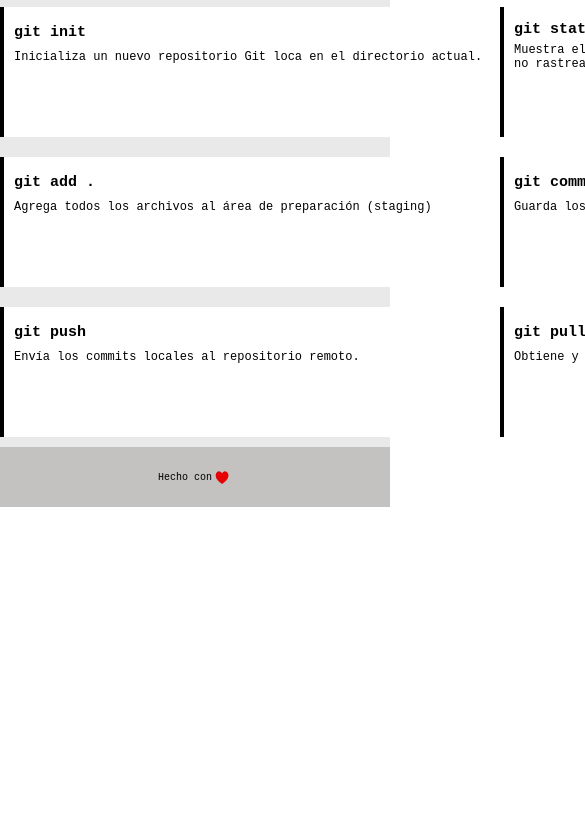
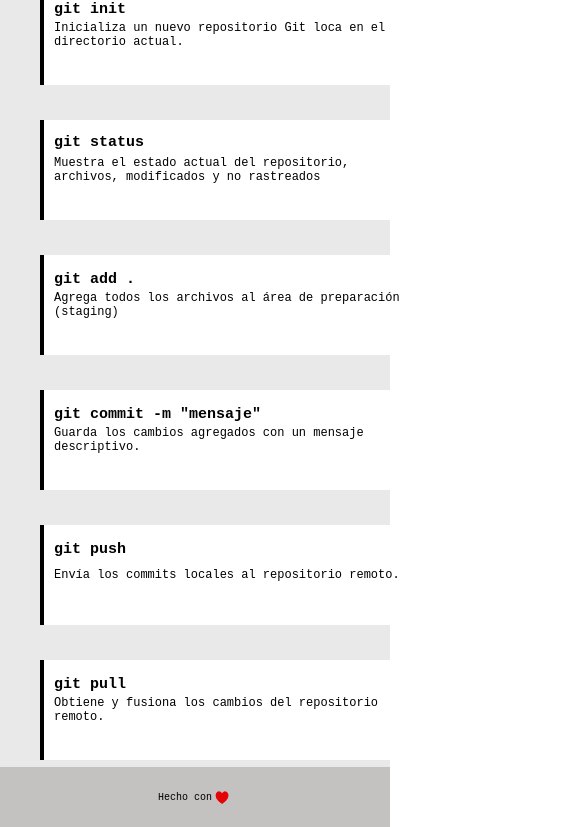
Before and after one commit to Thomas110902/Examen2Lab, a plain HTML site: page index.html in a window 390 px wide. Shown: the part 103-930 px from the top of the page, 585 px wide, since content can reach past the window. Before the commit the page ends 844 px from the top, so only its background shows below. Drawn offline with Linux system fonts and the light colour scheme; files whose address does not match are found by name.

Commit message:
responsive terminado

```diff
--- a/css/header.css
+++ b/css/header.css
@@ -16,3 +16,23 @@
     color: #ffff;
     background-color: black;
 }
+@media (max-width: 480px){
+.header{
+    width: 100%;
+    height: 80px;
+
+}
+.header{
+    display: flex;
+    justify-content: center;
+
+    padding-top: 25px;
+
+    font-size: 20px;
+    font-family: monospace;
+    font-weight: 600;
+
+    color: #ffff;
+    background-color: black;
+}
+}
--- a/css/seccion.css
+++ b/css/seccion.css
@@ -191,3 +191,199 @@
     font-size: 12px;
     font-weight: 400;
 }
+@media (max-width: 480px){
+.seccion{
+    width:100% ;
+    height: 790px;
+
+}
+.seccion{
+
+    display: grid;
+    grid-template-columns: 450px  ;
+    grid-template-rows: 1fr 1fr 1fr 1fr 1fr 1fr ;
+
+    gap: 2rem;
+    background-color: rgb(233, 233, 233);
+}
+.caja_1{
+    margin:auto;
+    border-left: 4px solid black;
+
+    width: 370px;
+    height: 100px;
+    background-color: #fff;
+
+}
+.text_1{
+
+    padding-left: 10px;
+    padding-top: 25px;
+    height: 25px;
+    display: flex;
+    align-items: center;
+
+    font-size: 15px;
+    font-weight: 600;
+}
+.text_2{
+
+    padding-left: 10px;
+    height: 50px;
+    display: flex;
+    align-items: center;
+
+    font-size: 12px;
+    font-weight: 400;
+}
+.caja_2{
+    margin:auto;
+    border-left: 4px solid black;
+
+    width: 370px;
+    height: 100px;
+    background-color: #fff;
+
+}
+.text_3{
+
+    padding-left: 10px;
+    padding-top: 20px;
+    height: 25px;
+    display: flex;
+    align-items: center;
+
+    font-size: 15px;
+    font-weight: 600;
+}
+.text_4{
+
+    padding-left: 10px;
+    height: 50px;
+    display: flex;
+    align-items: center;
+
+    font-size: 12px;
+    font-weight: 400;
+}
+.caja_3{
+    margin:auto;
+    border-left: 4px solid black;
+
+    width: 370px;
+    height: 100px;
+    background-color: #fff;
+
+}
+.text_5{
+
+    padding-left: 10px;
+    padding-top: 25px;
+    height: 25px;
+    display: flex;
+    align-items: center;
+
+    font-size: 15px;
+    font-weight: 600;
+}
+.text_6{
+
+    padding-left: 10px;
+    height: 50px;
+    display: flex;
+    align-items: center;
+
+    font-size: 12px;
+    font-weight: 400;
+}
+.caja_4{
+    margin:auto;
+    border-left: 4px solid black;
+
+    width: 370px;
+    height: 100px;
+    background-color: #fff;
+
+}
+.text_7{
+
+    padding-left: 10px;
+    padding-top: 25px;
+    height: 25px;
+    display: flex;
+    align-items: center;
+
+    font-size: 15px;
+    font-weight: 600;
+}
+.text_8{
+
+    padding-left: 10px;
+    height: 50px;
+    display: flex;
+    align-items: center;
+
+    font-size: 12px;
+    font-weight: 400;
+}
+.caja_5{
+    margin:auto;
+    border-left: 4px solid black;
+
+    width: 370px;
+    height: 100px;
+    background-color: #fff;
+
+}
+.text_9{
+
+    padding-left: 10px;
+    padding-top: 25px;
+    height: 25px;
+    display: flex;
+    align-items: center;
+
+    font-size: 15px;
+    font-weight: 600;
+}
+.text_10{
+
+    padding-left: 10px;
+    height: 50px;
+    display: flex;
+    align-items: center;
+
+    font-size: 12px;
+    font-weight: 400;
+}
+.caja_6{
+    margin:auto;
+    border-left: 4px solid black;
+
+    width: 370px;
+    height: 100px;
+    background-color: #fff;
+
+}
+.text_11{
+
+    padding-left: 10px;
+    padding-top: 25px;
+    height: 25px;
+    display: flex;
+    align-items: center;
+
+    font-size: 15px;
+    font-weight: 600;
+}
+.text_12{
+
+    padding-left: 10px;
+    height: 50px;
+    display: flex;
+    align-items: center;
+
+    font-size: 12px;
+    font-weight: 400;
+}
+}
```
